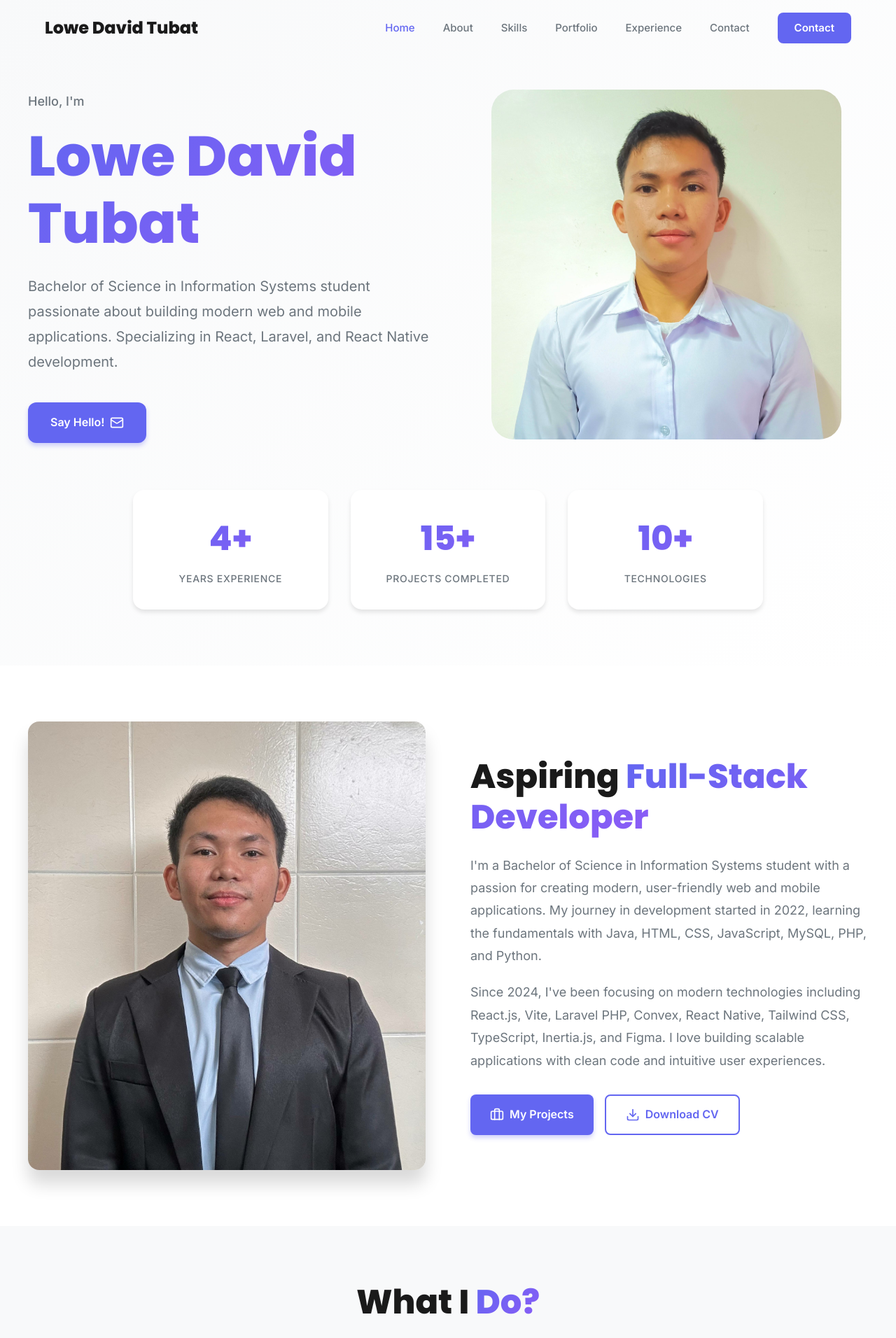
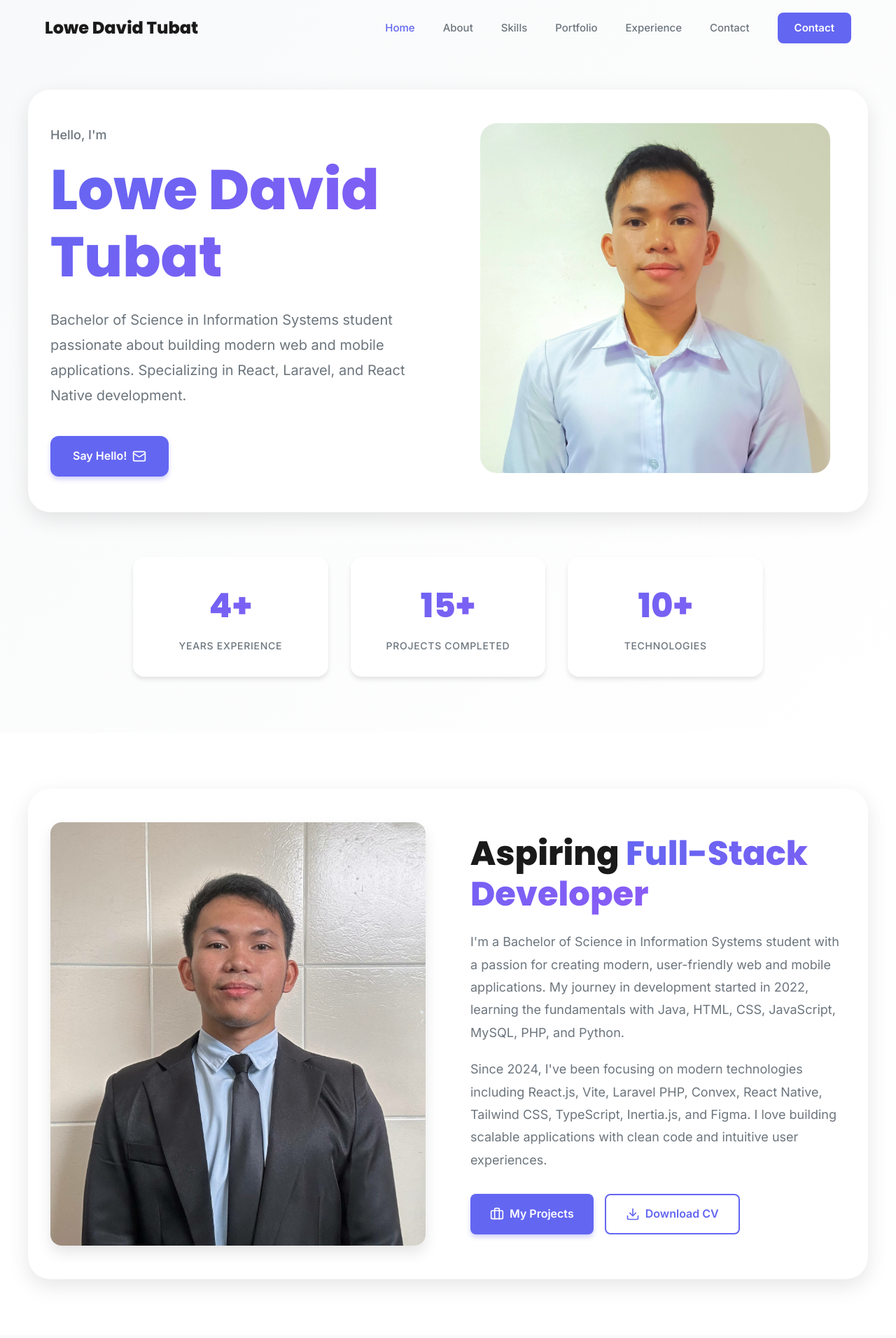
Before and after one commit to LoweDavid02/my-personal-portfolio2026, a React (Vite) app: page / in a window 1280 px wide. Shown: the top 1912 px of the page at 70% size. Built offline with nearby package versions, Linux system fonts and the light colour scheme.

Commit message:
Add card backgrounds to Hero and About sections for better visual hierarchy

```diff
--- a/src/components/About.jsx
+++ b/src/components/About.jsx
@@ -19,6 +19,18 @@ const About = () => {
       }}
     >
       <div style={{ maxWidth: '1200px', margin: '0 auto' }}>
+        {/* About Card */}
+        <motion.div
+          initial={{ opacity: 0, y: 40 }}
+          animate={inView ? { opacity: 1, y: 0 } : {}}
+          transition={{ duration: 0.8 }}
+          style={{
+            background: 'white',
+            borderRadius: '2rem',
+            padding: '3rem 2rem',
+            boxShadow: '0 10px 30px rgba(0, 0, 0, 0.1)',
+          }}
+        >
           <div
             style={{
               display: 'grid',
@@ -32,14 +44,14 @@ const About = () => {
             <motion.div
               initial={{ opacity: 0, x: -40 }}
               animate={inView ? { opacity: 1, x: 0 } : {}}
-            transition={{ duration: 0.6 }}
+              transition={{ duration: 0.6, delay: 0.2 }}
             >
               <div
                 style={{
                   position: 'relative',
                   borderRadius: '1rem',
                   overflow: 'hidden',
-                boxShadow: '0 20px 25px rgba(0, 0, 0, 0.15)',
+                  boxShadow: '0 10px 20px rgba(0, 0, 0, 0.1)',
                 }}
               >
                 <img
@@ -58,7 +70,7 @@ const About = () => {
             <motion.div
               initial={{ opacity: 0, x: 40 }}
               animate={inView ? { opacity: 1, x: 0 } : {}}
-            transition={{ duration: 0.6, delay: 0.2 }}
+              transition={{ duration: 0.6, delay: 0.4 }}
             >
               <h2
                 style={{
@@ -173,6 +185,7 @@ const About = () => {
               </div>
             </motion.div>
           </div>
+        </motion.div>
       </div>
 
       <style>{`
--- a/src/components/Hero.jsx
+++ b/src/components/Hero.jsx
@@ -21,13 +21,25 @@ const Hero = () => {
       }}
     >
       <div style={{ maxWidth: '1200px', margin: '0 auto', width: '100%' }}>
+        {/* Hero Card */}
+        <motion.div
+          initial={{ opacity: 0, y: 40 }}
+          animate={{ opacity: 1, y: 0 }}
+          transition={{ duration: 0.8 }}
+          style={{
+            background: 'white',
+            borderRadius: '2rem',
+            padding: '3rem 2rem',
+            boxShadow: '0 10px 30px rgba(0, 0, 0, 0.1)',
+            marginBottom: '4rem',
+          }}
+        >
           <div
             style={{
               display: 'grid',
               gridTemplateColumns: '1fr',
               gap: '3rem',
               alignItems: 'center',
-            marginBottom: '4rem',
             }}
             className="hero-grid"
           >
@@ -37,7 +49,7 @@ const Hero = () => {
               <motion.p
                 initial={{ opacity: 0, y: 20 }}
                 animate={{ opacity: 1, y: 0 }}
-              transition={{ duration: 0.6 }}
+                transition={{ duration: 0.6, delay: 0.2 }}
                 style={{
                   fontSize: '1.125rem',
                   color: '#6c757d',
@@ -52,7 +64,7 @@ const Hero = () => {
               <motion.h1
                 initial={{ opacity: 0, y: 20 }}
                 animate={{ opacity: 1, y: 0 }}
-              transition={{ duration: 0.6, delay: 0.1 }}
+                transition={{ duration: 0.6, delay: 0.3 }}
                 style={{
                   fontSize: 'clamp(2.5rem, 8vw, 5rem)',
                   fontWeight: '800',
@@ -71,7 +83,7 @@ const Hero = () => {
               <motion.p
                 initial={{ opacity: 0, y: 20 }}
                 animate={{ opacity: 1, y: 0 }}
-              transition={{ duration: 0.6, delay: 0.2 }}
+                transition={{ duration: 0.6, delay: 0.4 }}
                 style={{
                   fontSize: '1.25rem',
                   color: '#6c757d',
@@ -87,7 +99,7 @@ const Hero = () => {
               <motion.div
                 initial={{ opacity: 0, y: 20 }}
                 animate={{ opacity: 1, y: 0 }}
-              transition={{ duration: 0.6, delay: 0.3 }}
+                transition={{ duration: 0.6, delay: 0.5 }}
                 style={{
                   display: 'flex',
                   gap: '1rem',
@@ -131,7 +143,7 @@ const Hero = () => {
             <motion.div
               initial={{ opacity: 0, scale: 0.9 }}
               animate={{ opacity: 1, scale: 1 }}
-            transition={{ duration: 0.8, delay: 0.4 }}
+              transition={{ duration: 0.8, delay: 0.6 }}
               style={{
                 display: 'flex',
                 justifyContent: 'center',
@@ -150,12 +162,13 @@ const Hero = () => {
                   style={{
                     width: '100%',
                     height: 'auto',
-                  borderRadius: '2rem',
+                    borderRadius: '1.5rem',
                   }}
                 />
               </div>
             </motion.div>
           </div>
+        </motion.div>
 
         {/* Stats */}
         <motion.div
```
Lines whose indentation alone changed are shown as unchanged.
